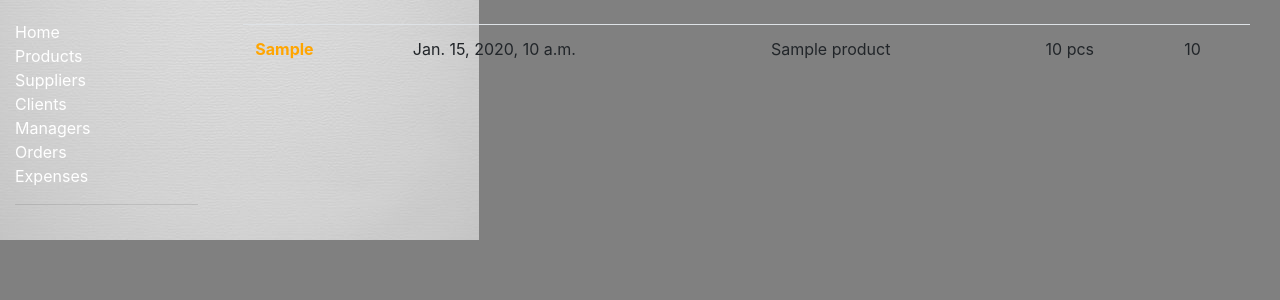
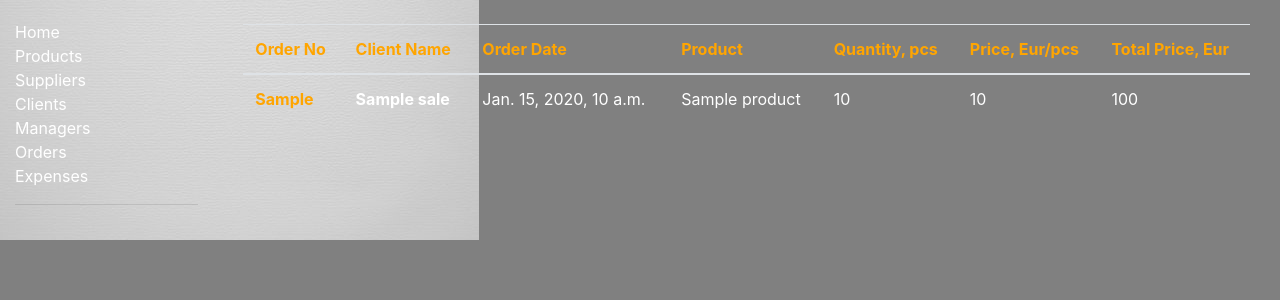
Before and after one commit to algimantasne/project, a Django app: template myProject/vvsystem/library/templates/sale.html in a window 1280 px wide. Shown: the part 120-420 px from the top of the page. Run offline with Django 4.2, Linux system fonts and the light colour scheme; the template is opened without the code that fills it: most values are stand-ins (such as "Sample title", 1, 10 or a date in 2020); some libraries are stand-ins or nearby versions; some web fonts are replaced.

Commit message:
Add files via upload

```diff
--- a/myProject/vvsystem/library/templates/sale.html
+++ b/myProject/vvsystem/library/templates/sale.html
@@ -3,7 +3,7 @@
 {% block content %}
 
 <style>
-    h5 {
+    td {
      color: white;
     }
 
@@ -30,14 +30,27 @@
 
 <div class="container sale">
     <table class="table">
+      <thead>
+      <tr>
+        <th scope="col">Order No</th>
+        <th scope="col">Client Name</th>
+        <th scope="col">Order Date</th>
+        <th scope="col">Product</th>
+        <th scope="col">Quantity, pcs</th>
+        <th scope="col">Price, Eur/pcs</th>
+        <th scope="col">Total Price, Eur</th>
+      </tr>
+      </thead>
       <tbody>
       <br>
         <tr>
           <th scope="row">{{ sale.order_No }}</th>
+          <td><strong>{{sale.client_name}}</strong></td>
           <td>{{sale.date}}</td>
           <td>{{ sale.product }}</td>
-          <td>{{ sale.quantity }} pcs</td>
-          <td>{{ sale.total }}</td>
+          <td>{{ sale.quantity }}</td>
+          <td>{{ sale.price }} </td>
+          <td>{% widthratio sale.quantity 1 sale.price %}</td>
         </tr>
 
       </tbody>
```
